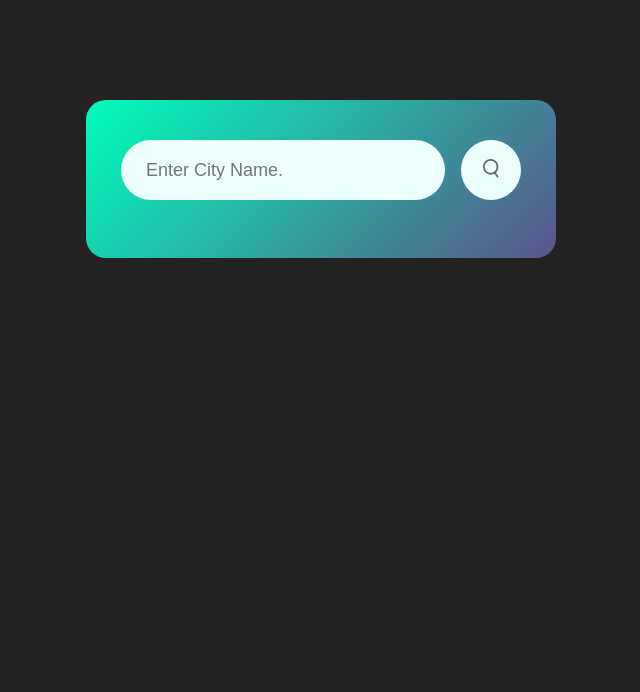
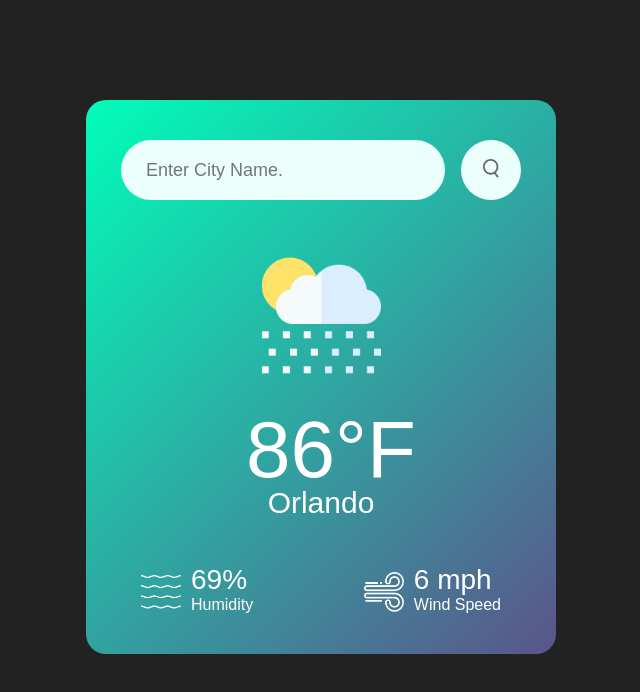
Before and after one commit to camrynbrown/weather-app, a plain HTML site: page index.html in a window 1280 px wide. Shown: the whole page, without its empty margins (319-959 px from the left). Drawn offline with Linux system fonts and the light colour scheme.

Commit message:
Completed the Weather Card without the JavaScipt.

```diff
--- a/index.html
+++ b/index.html
@@ -13,8 +13,27 @@
             <button><img src="images/search.png" alt=""></button>
         </div>
         <div class="weather">
-            <img src="" alt="">
+            <img src="images/rain.png" alt="" class="weather-icon">
+            <h1 class="temp">86°F</h1>
+            <h2 class="city">Orlando</h2>
+            <div class="details">
+                <div class="col">
+                    <img src="images/humidity.png" alt="">
+                    <div>
+                        <p class="humidity">69%</p>
+                        <p>Humidity</p>
+                    </div>
+                </div>
+                <div class="col">
+                    <img src="images/wind.png" alt="">
+                    <div>
+                        <p class="wind">6 mph</p>
+                        <p>Wind Speed</p>
+                    </div>
+                </div>
+            </div>
         </div>
     </div>
+    <script src="script.js"> </script>
 </body>
 </html>
--- a/styles.css
+++ b/styles.css
@@ -53,3 +53,44 @@
 .search button img {
     width: 16px;
 }
+
+.weather-icon {
+    width: 170px;
+    margin-top: 30px;
+}
+
+.weather h1 {
+    font-size: 80px;
+    font-weight: 500;
+    padding-left: 20px;
+}
+
+.weather h2 {
+    font-size: 30px;
+    font-weight: 400;
+    margin-top: -10px;
+}
+
+.details {
+    display: flex;
+    align-items: center;
+    justify-content: space-between;
+    padding: 0 20px;
+    margin-top: 50px;
+}
+
+.col {
+    display: flex;
+    align-items: center;
+    text-align: left;
+}
+
+.col img {
+    width: 40px;
+    margin-right: 10px;
+}
+
+.humidity, .wind {
+    font-size: 28px;
+    margin-top: -6px;
+}
```
Also changed, not shown: script.js (added), 1 other file.
